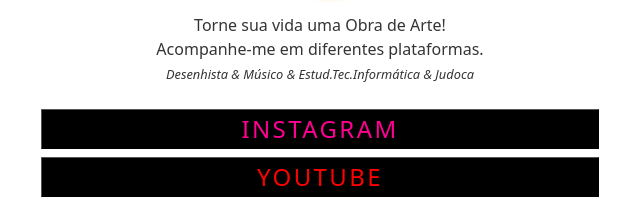
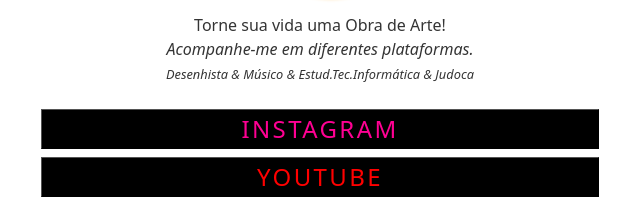
Before and after one commit to ging-p/-giovanni_gp_arts, a plain HTML site: page index.html in a window 1280 px wide. Shown: the part 201-400 px from the top of the page, 320-960 px from the left. Drawn offline with nearby package versions, Linux system fonts and the light colour scheme.

Commit message:
Atualizar o index.html

```diff
--- a/index.html
+++ b/index.html
@@ -20,7 +20,7 @@
 			</div>
 			<div class="col-6 mt-2" style="color: #343434;">
 				<p style="font-size: 2vh;">Torne sua vida uma Obra de Arte!<br>
-				Acompanhe-me em diferentes plataformas.<br>
+				<i class="tags1">Acompanhe-me em diferentes plataformas.</i><br>
 				<i class="tags">Desenhista & Músico & Estud.Tec.Informática & Judoca</i></p>
 				</div>
 			<div class="row-cols-1 col-11 col-md-6">
```
